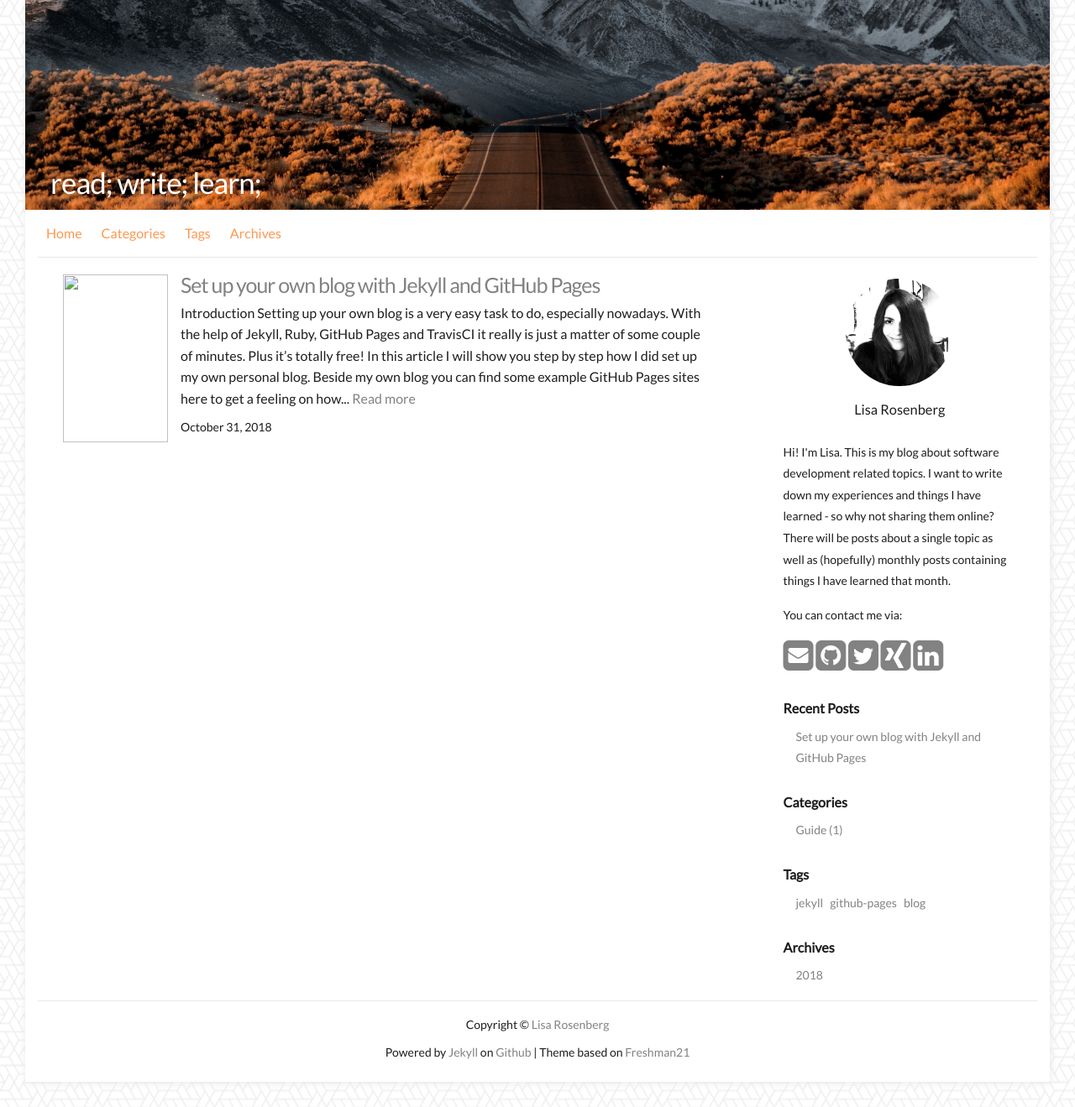
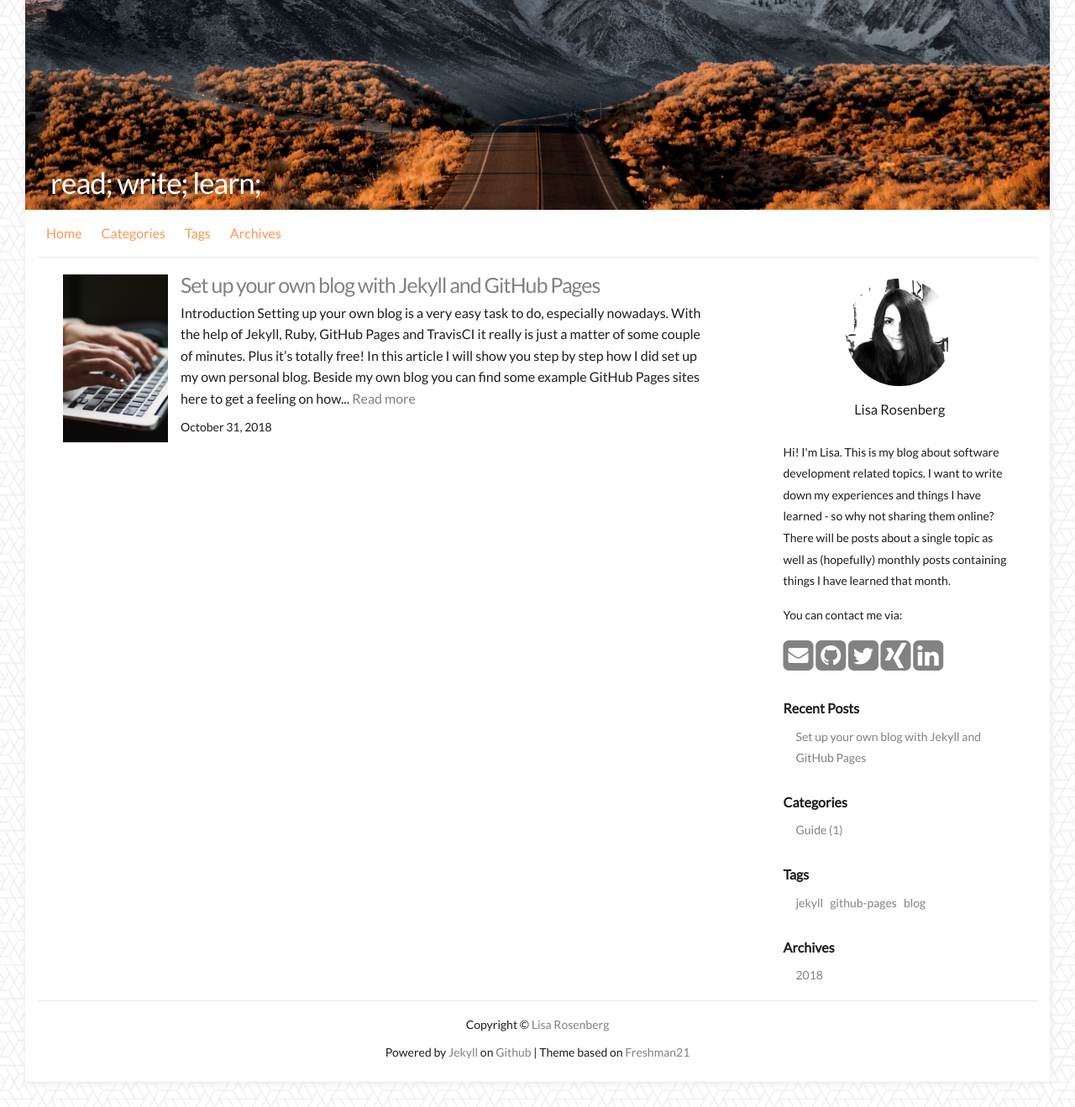
Before and after one commit to lisa-rosenberg/lisa-rosenberg.github.io, a Jekyll site: the page built from index.html, in a window 1280 px wide. Shown: the whole page at 84% size. Built offline with Jekyll 4.4.1, drawn with Linux system fonts in a browser that asks for light colours; the list of posts is cut into pages by our own code.

Commit message:
Fix cover image display error

```diff
--- a/_sass/_layout.scss
+++ b/_sass/_layout.scss
@@ -208,7 +208,7 @@
 }
 
 // Post images
-img[src$='#post-image'] {
+img[src$='#post-cover'] {
   border: 1px solid $image-border-color;
 }
 
--- a/index.html
+++ b/index.html
@@ -9,7 +9,7 @@ layout: default
 
         <article class="post-header post-preview">
             <div class="post-preview-left">
-                <a href='{{post.url}}'><img class='post-cover' src="{{post.image}}"/></a>
+                <a href='{{post.url}}'><img class='post-cover' src="{{post.cover}}"/></a>
             </div>
 
             <div class="post-preview-right">
```
Also changed, not shown: _layouts/default.html (indentation only).
